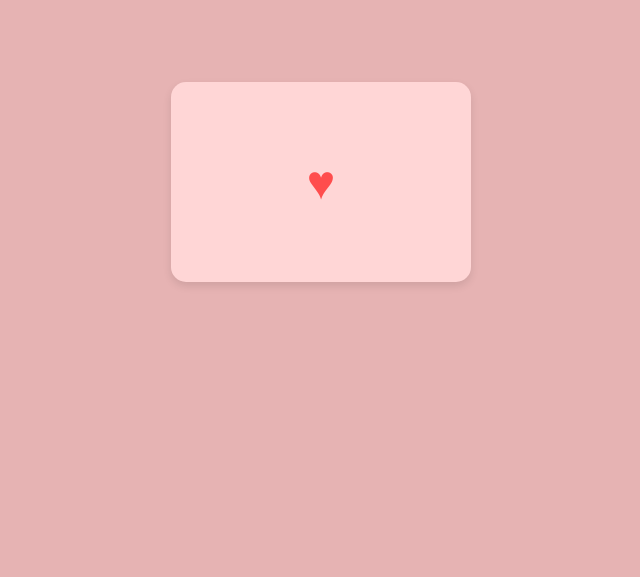
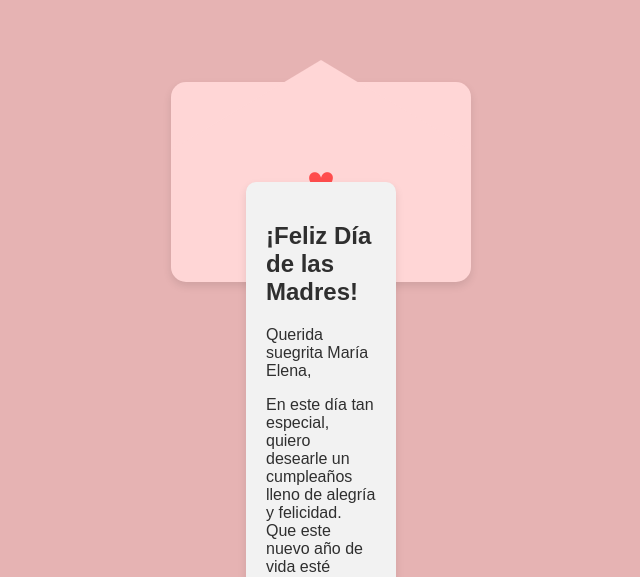
Before and after one commit to renatopuente/madre, a plain HTML site: page index.html in a window 1280 px wide. Shown: the part 218-795 px from the top of the page, without its empty margins (319-959 px from the left). Drawn offline with Linux system fonts and the light colour scheme.

Commit message:
Update index.html
new

```diff
--- a/index.html
+++ b/index.html
@@ -1,6 +1,4 @@
-<!DOCTYPE html>
-<html lang="es">
-<head>
+<html lang="es"><head>
     <meta charset="UTF-8">
     <meta name="viewport" content="width=device-width, initial-scale=1.0">
     <title>Tarjeta para el Día de las Madres</title>
@@ -84,7 +82,7 @@
     </style>
     </head>
     <body>
-<div class="envelope" onclick="this.classList.toggle('open')">
+    <div class="envelope open" onclick="this.classList.toggle('open')">
         <div class="heart">♥</div>
         <div class="message">
             <h2>¡Feliz Día de las Madres!</h2>
@@ -101,5 +99,5 @@
             <p>Su yernito Renato</p>
         </div>
     </div>
-</body>
-</html>
+
+    </body></html>
```
Lines whose indentation alone changed are shown as unchanged.
